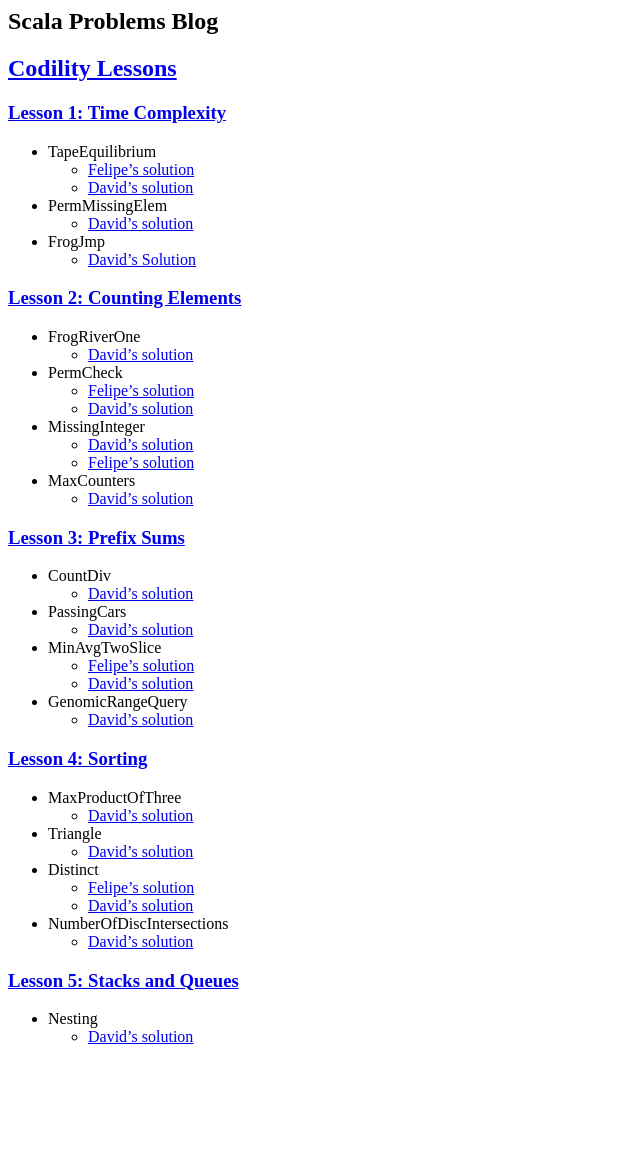
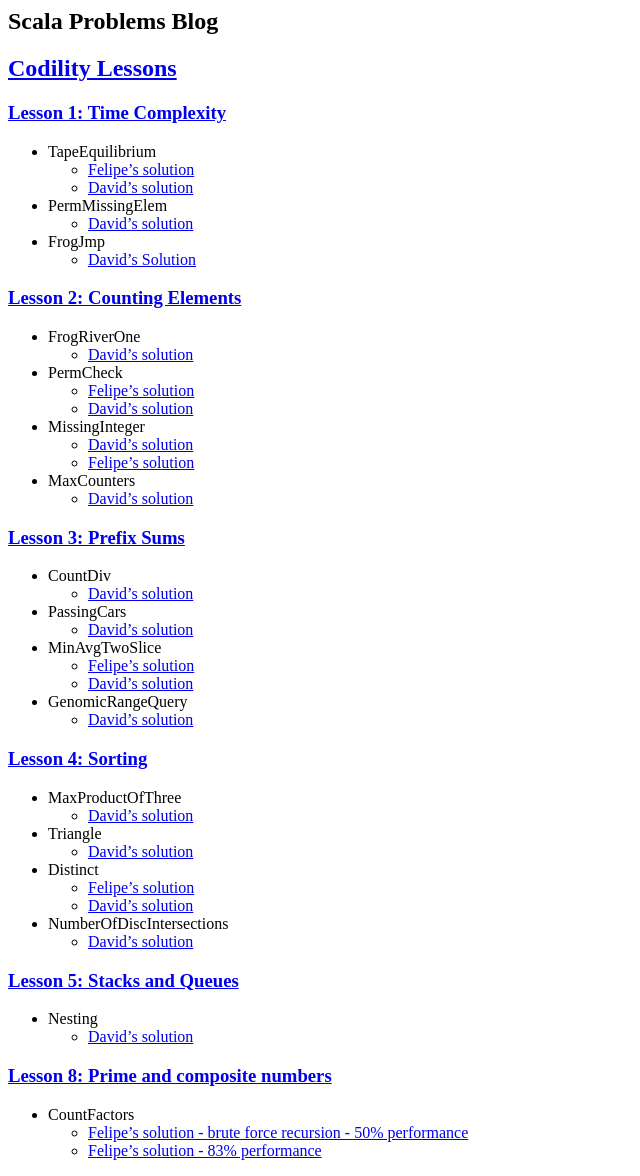
Before and after one commit to scalaproblems/scalaproblems.github.io, a Jekyll site: the page built from index.md, in a window 1280 px wide. Shown: the whole page, without its empty margins (0-640 px from the left). Built offline with Jekyll 4.4.1, drawn with Linux system fonts in a browser that asks for light colours; before the commit the page ends 1062 px from its top, so only the background shows below that.

Commit message:
Felipes count factors

```diff
--- a/index.md
+++ b/index.md
@@ -51,3 +51,8 @@ layout: default
 ### [Lesson 5: Stacks and Queues](https://codility.com/demo/results/demo7BV87Q-J42/)
 - Nesting
     - [David's solution](https://codility.com/demo/results/demo7BV87Q-J42/)
+
+### [Lesson 8: Prime and composite numbers](https://codility.com/programmers/lessons/8)
+- CountFactors
+    - [Felipe's solution - brute force recursion - 50% performance](https://codility.com/demo/results/trainingNNCJ3R-PNA/)
+    - [Felipe's solution - 83% performance](https://codility.com/demo/results/trainingM7CY7Q-X24/)
```
